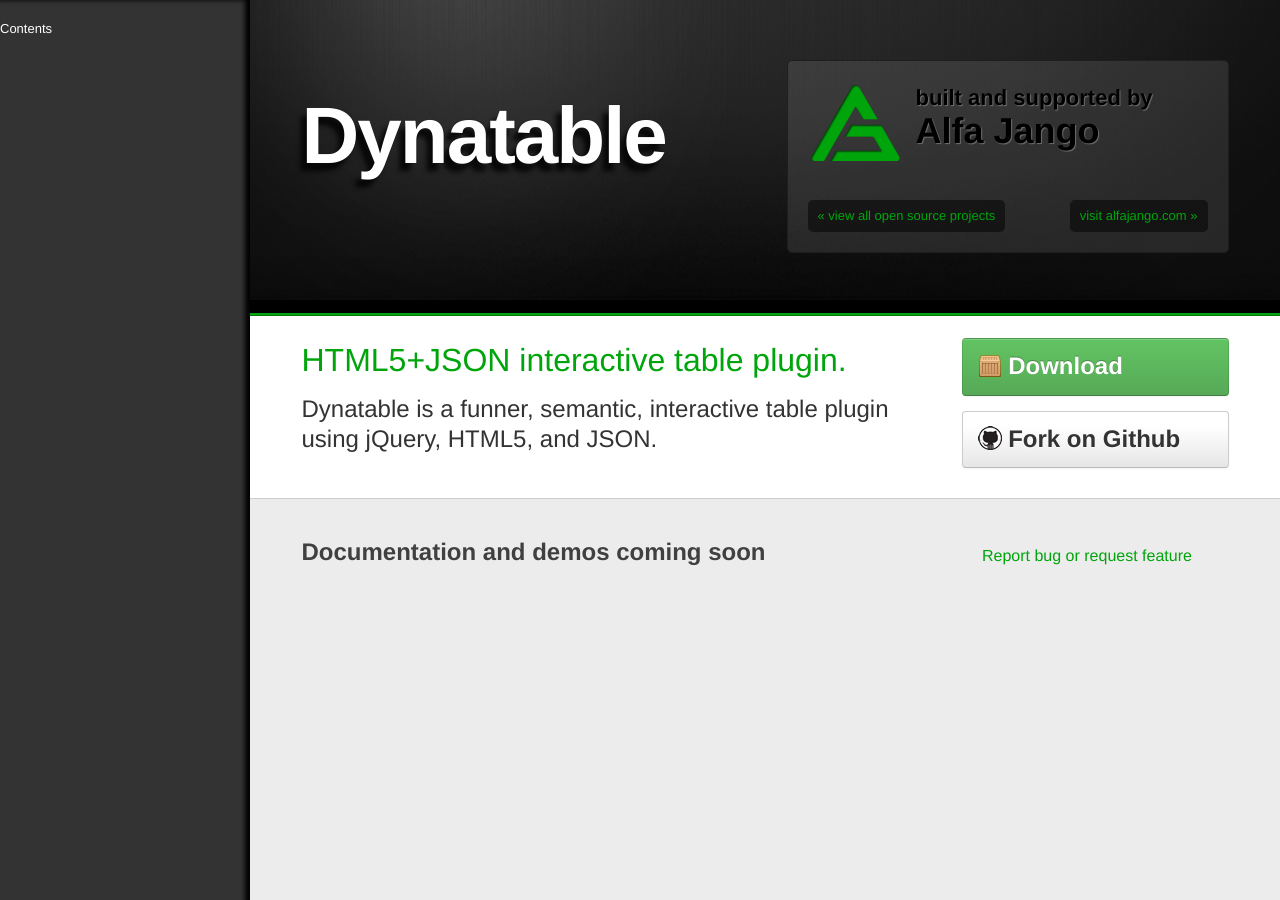
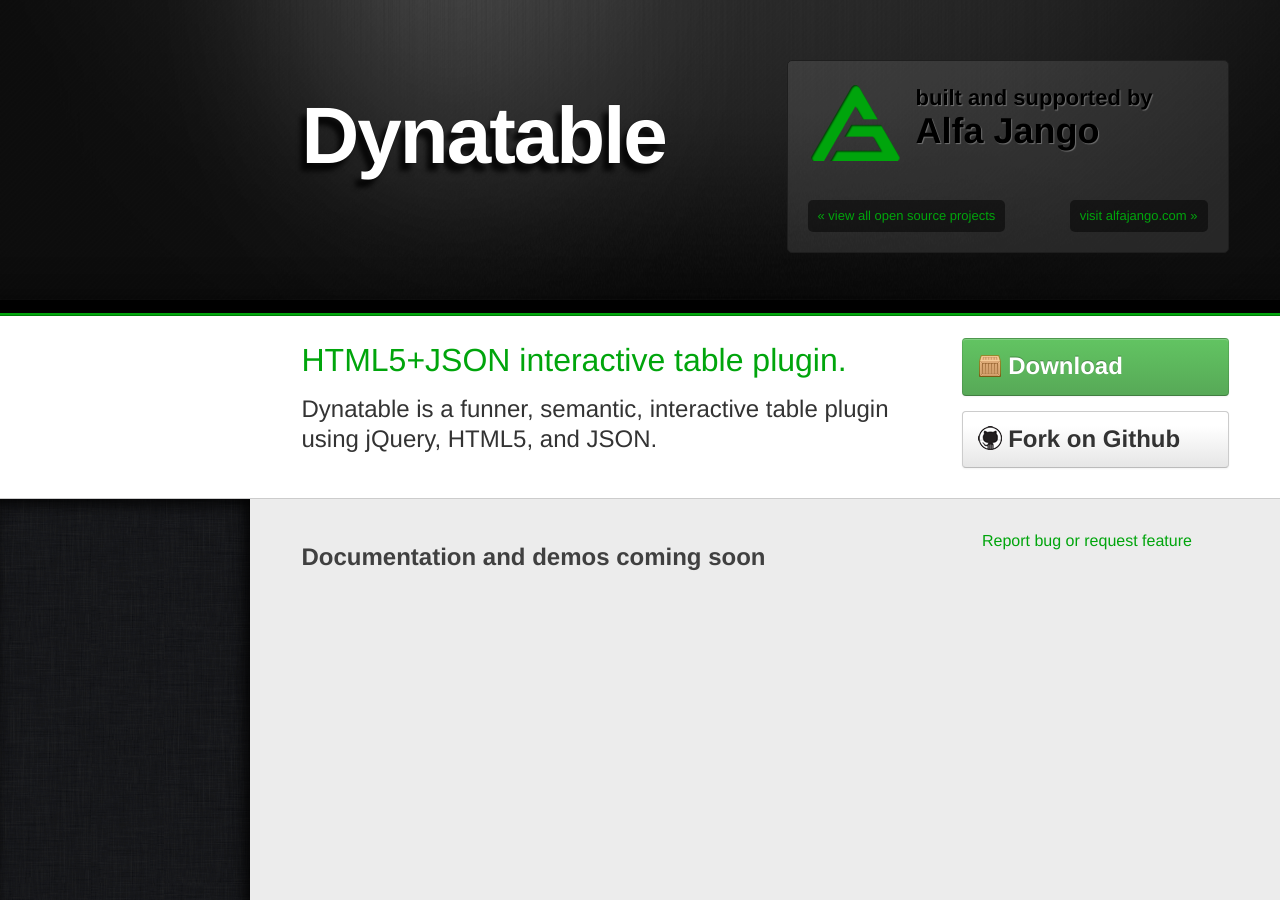
Before and after one commit to alfajango/alfajango.github.com, a Jekyll site: the page built from _posts/2012-01-09-dynatable.md, in a window 1280 px wide. Built offline with Jekyll 4.4.1, drawn with Linux system fonts in a browser that asks for light colours; nearby versions of some CDN libraries; library files that are not in the unit come from our copies; Markdown is read by kramdown in place of the engine named in the settings.

Commit message:
Customized styles of table of contents, pushed below header to float on scroll.

```diff
--- a/_layouts/project.html
+++ b/_layouts/project.html
@@ -37,14 +37,20 @@
           selectors: '#post > h2, #post > h3'
         });
       });
+      $(window).scroll(function(e){
+        $el = $('#toc-container');
+        if ($(this).scrollTop() > $el.offset().top && $el.css('position') != 'fixed'){
+          $el.css({'position': 'fixed', 'top': '0px'});
+        }
+        if ($(this).scrollTop() < $('#content').offset().top && $el.css('position') != 'absolute'){
+          $el.css({'position': 'absolute', 'top': 'auto'});
+        }
+      });
     </script>
     {% include analytics.html %}
     {% include share.html %}
   </head>
   <body>
-    <div id='toc'>
-      Contents
-    </div>
     {% include headbar.html %}
     <div id='content' class='contained'>
       <div id='sidebar'>
@@ -71,6 +77,11 @@
         {% endif %}
       </div>
 
+      <div id='toc-container'>
+        <div id='toc'>
+        </div>
+      </div>
+
       <div id='post'>
         {{ content }}
       </div>
--- a/css/application.css
+++ b/css/application.css
@@ -190,7 +190,6 @@
 }
 
 #content {
-  margin-top: 35px;
   min-width: 500px;
 }
 
@@ -292,6 +291,7 @@
   float: right;
   width: 25%;
   margin-right: 5%;
+  padding-top: 20px;
 }
 .large-button {
   width: 235px;
@@ -354,6 +354,7 @@
 }
 
 #post {
+  padding-top: 20px;
   margin-left: 5%;
   width: 60%;
 }
@@ -378,15 +379,14 @@
   box-shadow: 2px 2px 5px rgba(0,0,0,0.2);
 }
 
-#toc {
-    top: 0px;
+#toc-container {
+    position: absolute;
     left: 0px;
     height: 100%;
-    position: fixed;
-    background: #333;
-    box-shadow: inset -5px 0 5px 0px #000;
+    background: url(/images/linen-bg-dark.png) #333;
+    box-shadow: inset -5px 5px 15px 0px rgba(0,0,0,0.9);
     width: 250px;
-    padding-top: 20px;
+    padding-top: 40px;
     color: #fff;
     z-index: 100;
 }
@@ -398,7 +398,9 @@
 }
 
 #toc li {
-    padding: 5px 10px;
+    padding: 5px 15px;
+    border-top: solid 1px transparent;
+    border-bottom: solid 1px transparent;
 }
 
 #toc a {
@@ -408,20 +410,22 @@
 }
 
 #toc .toc-h2 {
-    padding-left: 10px;
+    padding-left: 15px;
 }
 
 #toc .toc-h3 {
-    padding-left: 20px;
+    padding-left: 25px;
 }
 
 #toc .toc-active {
-    background: #336699;
-    box-shadow: inset -5px 0px 10px -5px #000;
+  background: #57A957;
+  box-shadow: 0px 2px 15px -5px rgba(0,0,0,0.5);
+  border-top: solid 1px #00A50C;
+  border-bottom: solid 1px #00A50C;
 }
 
 @media only screen and (max-width: 950px) {
-  #toc {
+  #toc-container {
     width: 200px;
   }
   .contained {
@@ -429,7 +433,7 @@
   }
 }
 @media only screen and (max-width: 850px) {
-  #toc {
+  #toc-container {
     display: none;
   }
   .contained {
```
Also changed, not shown: _posts/2012-01-09-easytabs.md (+9 -13 lines), images/linen-bg-dark.png (added), images/linen-bg-darker.png (added), images/linen-bg-light.png (added), images/linen-bg.png (added).
